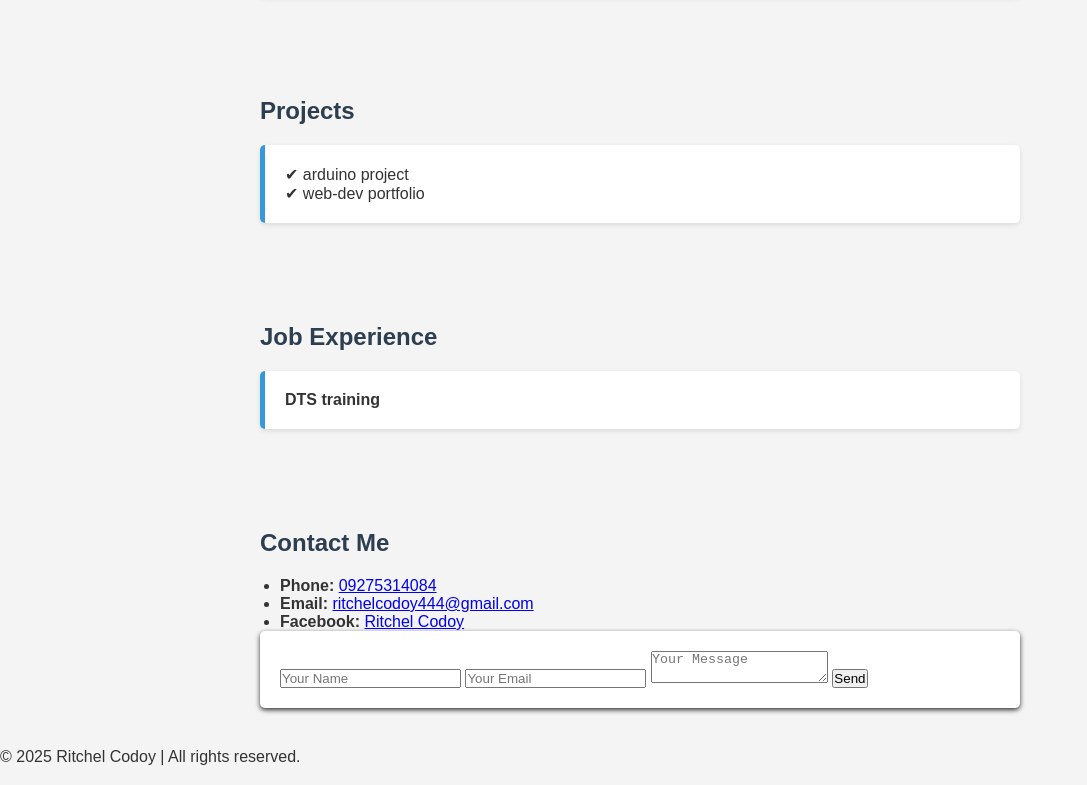
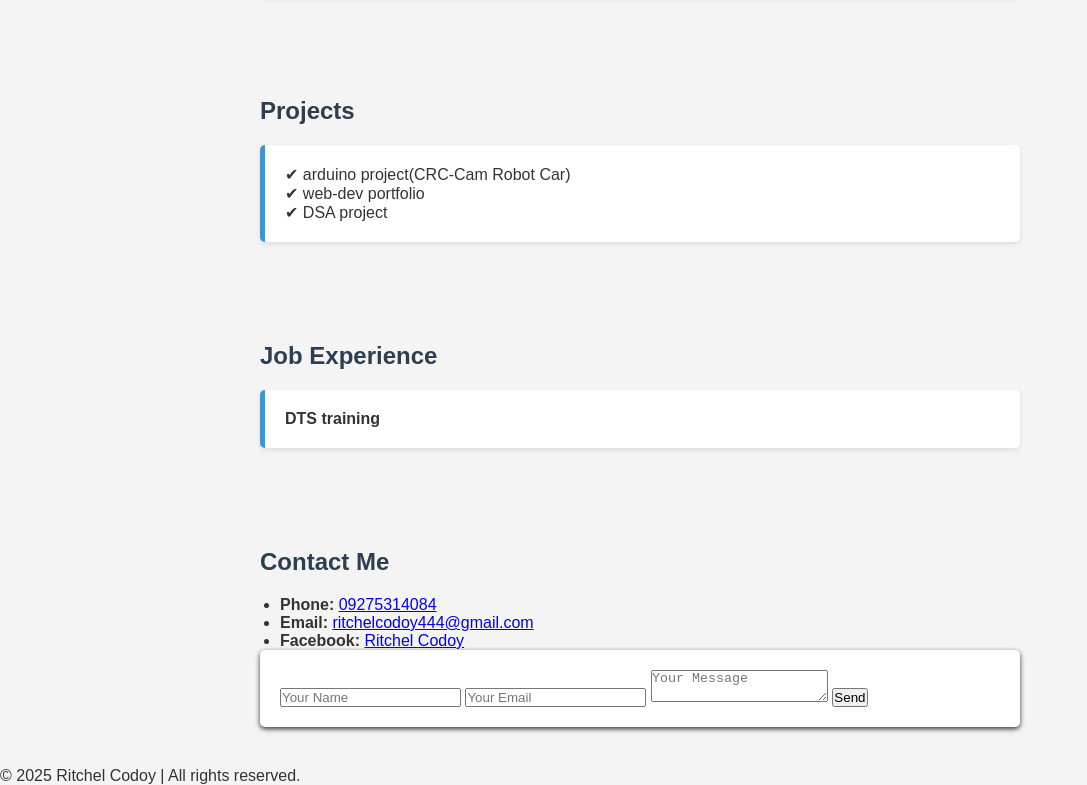
Before and after one commit to Ritchel1/Codoy-WebDev, a plain HTML site: page index.htm in a window 1280 px wide. Shown: the part 1009-1794 px from the top of the page, without its empty margins (0-1087 px from the left). Drawn offline with Linux system fonts and the light colour scheme.

Commit message:
Update index.htm

```diff
--- a/index.htm
+++ b/index.htm
@@ -60,8 +60,9 @@
     <section id="Projects" class="section">
       <h2>Projects </h2>
       <div class="card">
-        <p>✔ arduino project</p>
+        <p>✔ arduino project(CRC-Cam Robot Car)</p>
          <p>✔ web-dev portfolio</p>
+         <p>✔ DSA project</p>
       </div>
     </section>
 
```
